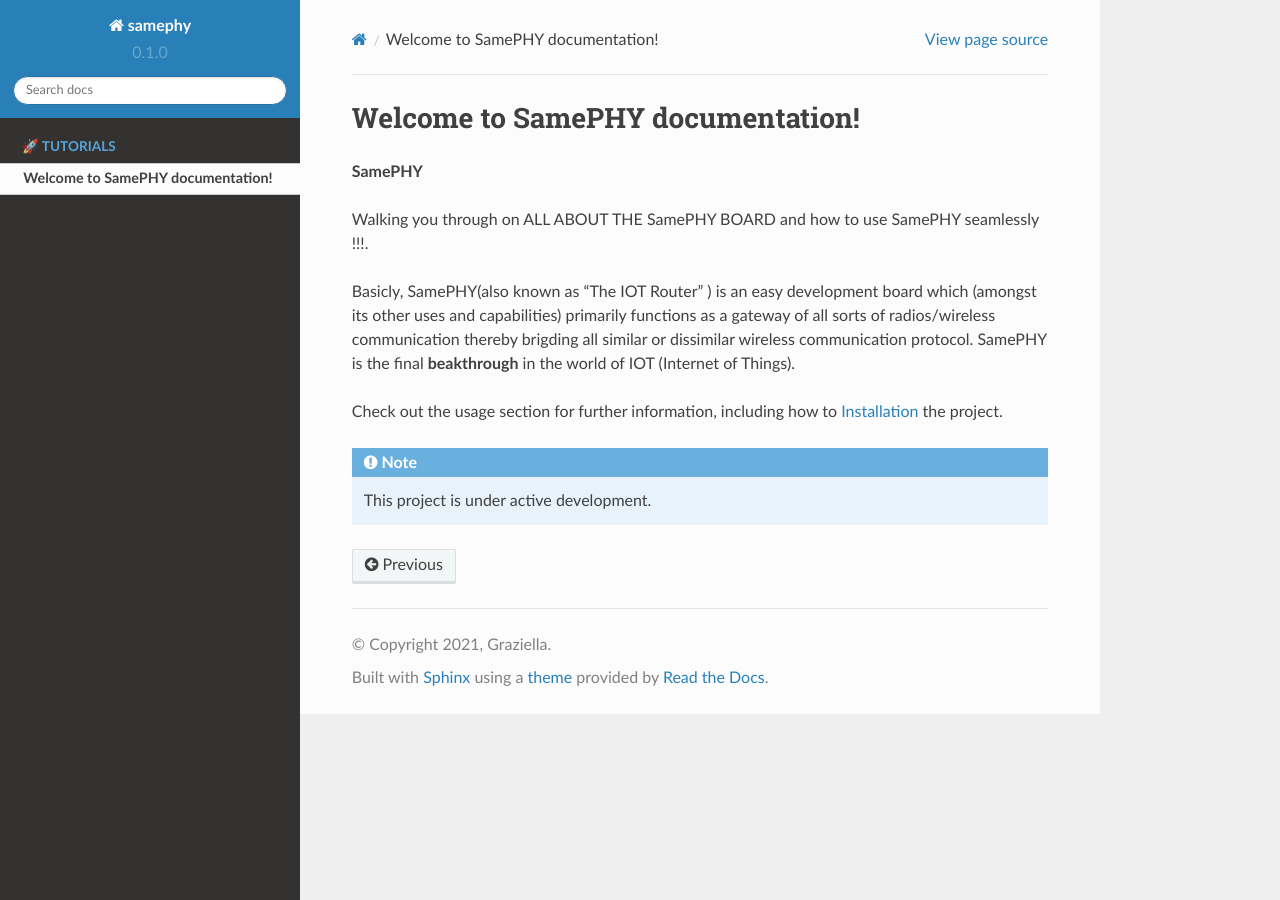
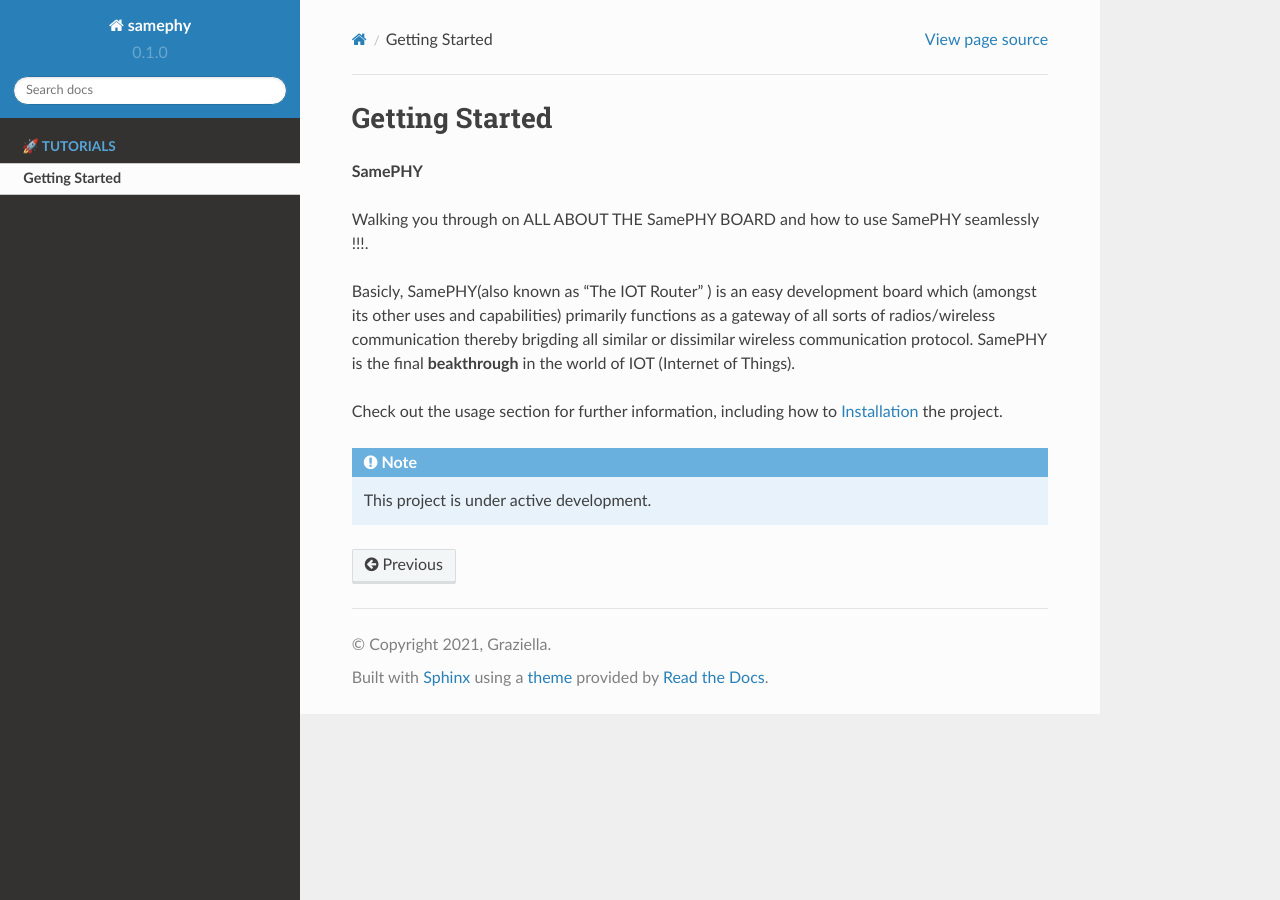
Before and after one commit to petchu99/bookish-waddle, a Sphinx documentation site: the page built from docs/source/Intro/getting-started.rst, in a window 1280 px wide. Built offline with Sphinx 7.4.7 and the Read the Docs theme 2.0.0, drawn with Linux system fonts in a browser that asks for light colours.

Commit message:
Update getting-started.rst

```diff
--- a/docs/source/Intro/getting-started.rst
+++ b/docs/source/Intro/getting-started.rst
@@ -1,4 +1,4 @@
-Welcome to SamePHY documentation!
+Getting Started
 ===================================
 
 **SamePHY**
```
